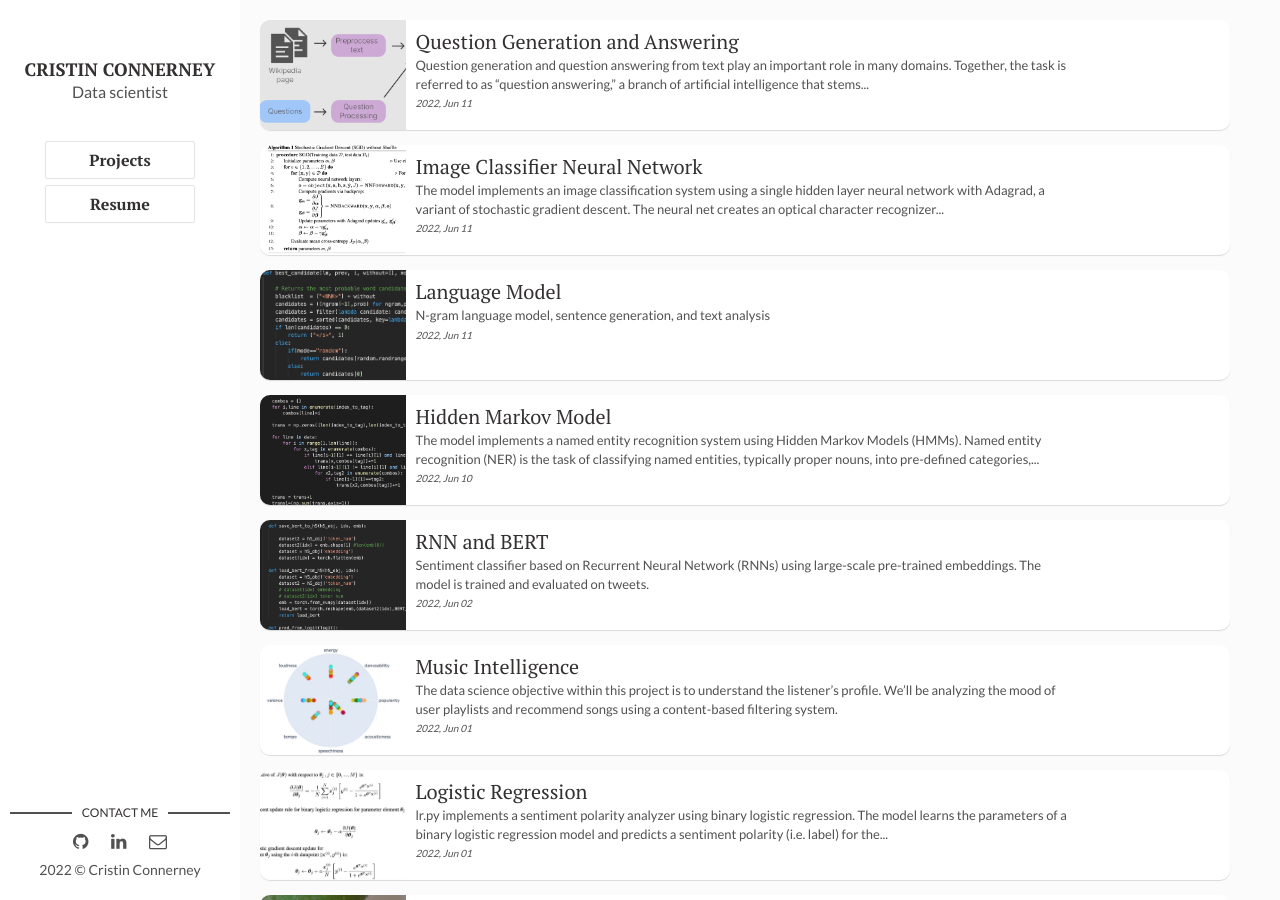
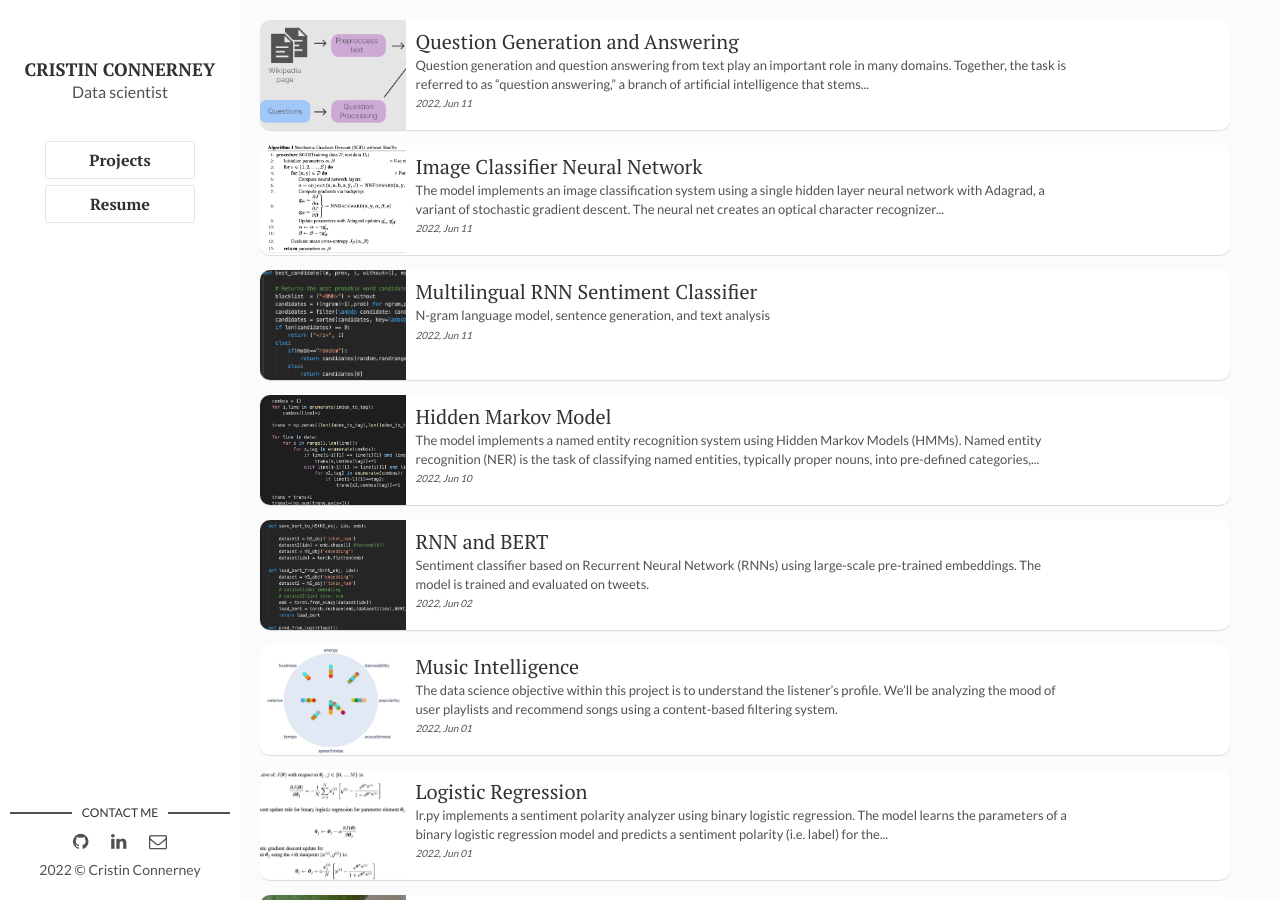
Before and after one commit to Cconnerney/cconnerney.github.io, a Jekyll site: the page built from index.html, in a window 1280 px wide and 900 px high. Built offline with Jekyll 4.4.1, drawn with Linux system fonts in a browser that asks for light colours; nearby versions of some CDN libraries; library files that are not in the unit come from our copies; the list of posts is cut into pages by our own code.

Commit message:
Update 2022-06-11-LM.markdown

```diff
--- a/_posts/2022-06-11-LM.markdown
+++ b/_posts/2022-06-11-LM.markdown
@@ -1,6 +1,6 @@
 ---
 layout: post
-title: Language Model
+title: Multilingual RNN Sentiment Classifier
 description: N-gram language model, sentence generation, and text analysis
 img: lm.jpg # Add image post (optional)
 tags: [NLP, Ngram]
```
